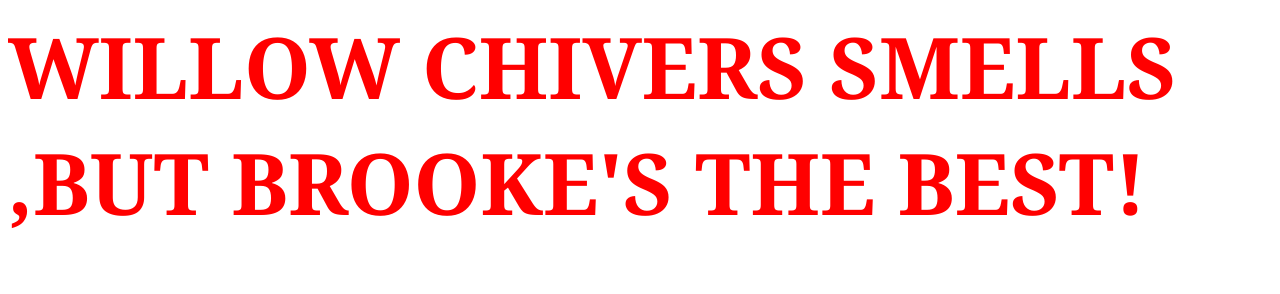
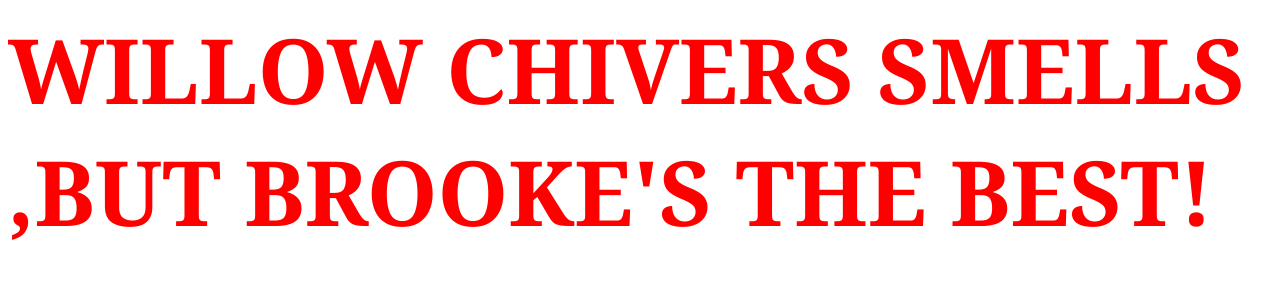
Before and after one commit to DigitalLeaders/2015, a plain HTML site: page brooke/index.html in a window 1280 px wide. Shown: the top 294 px of the page. Drawn offline with Linux system fonts and the light colour scheme.

Commit message:
Update index.html

```diff
--- a/brooke/index.html
+++ b/brooke/index.html
@@ -5,7 +5,7 @@
     <style>
         .bright {
             color: red;
-            font-size: 85px;
+            font-size: 90px;
             font-family: Georgia;
         }
 
@@ -22,5 +22,7 @@
 <iframe width="420" height="315" src="https://www.youtube.com/embed/Y447Hs4p-mc" frameborder="0" allowfullscreen></iframe>
 <iframe width="560" height="315" src="https://www.youtube.com/embed/26Kn-rcoAoE" frameborder="0" allowfullscreen></iframe>
 <iframe width="420" height="315" src="https://www.youtube.com/embed/WcEgFla6ecg" frameborder="0" allowfullscreen></iframe>
+<iframe width="560" height="315" src="https://www.youtube.com/embed/CXqWVWHW8dA" frameborder="0" allowfullscreen></iframe>
+
 </body>
 </html>
```
